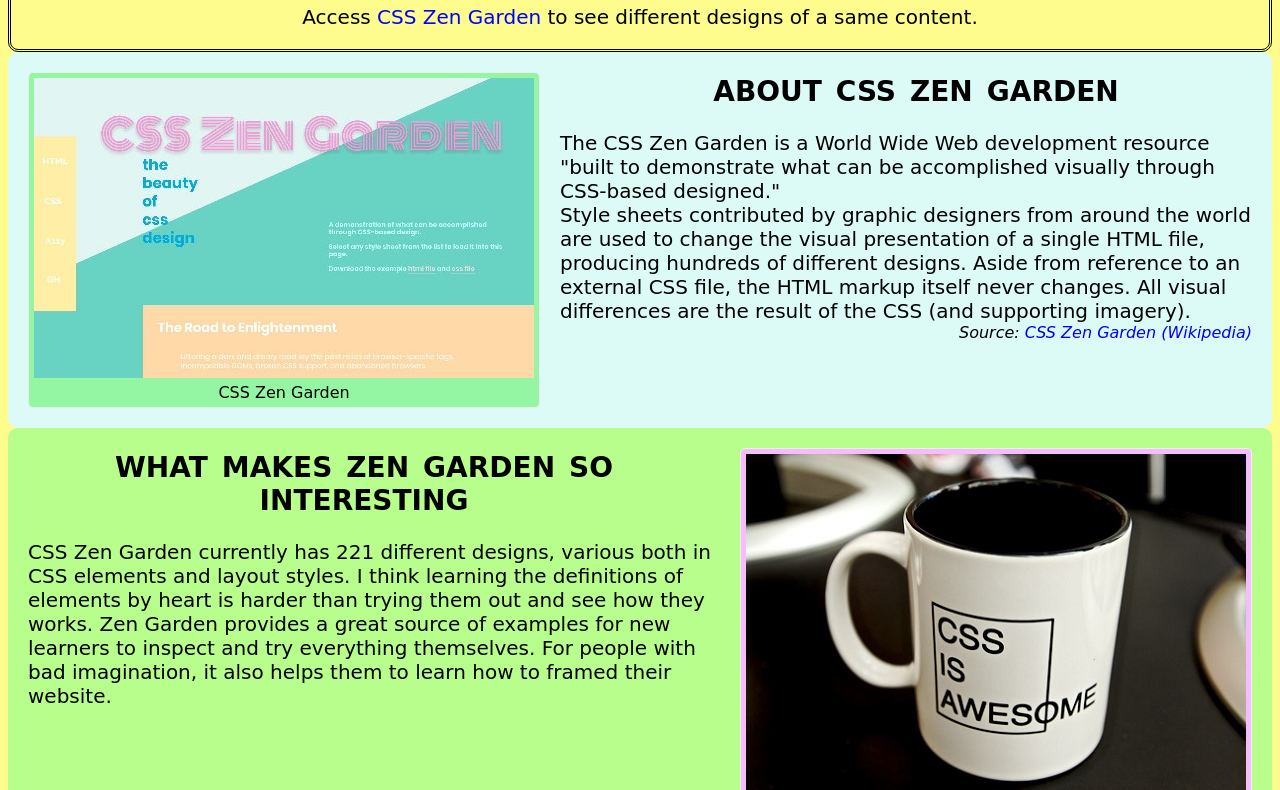
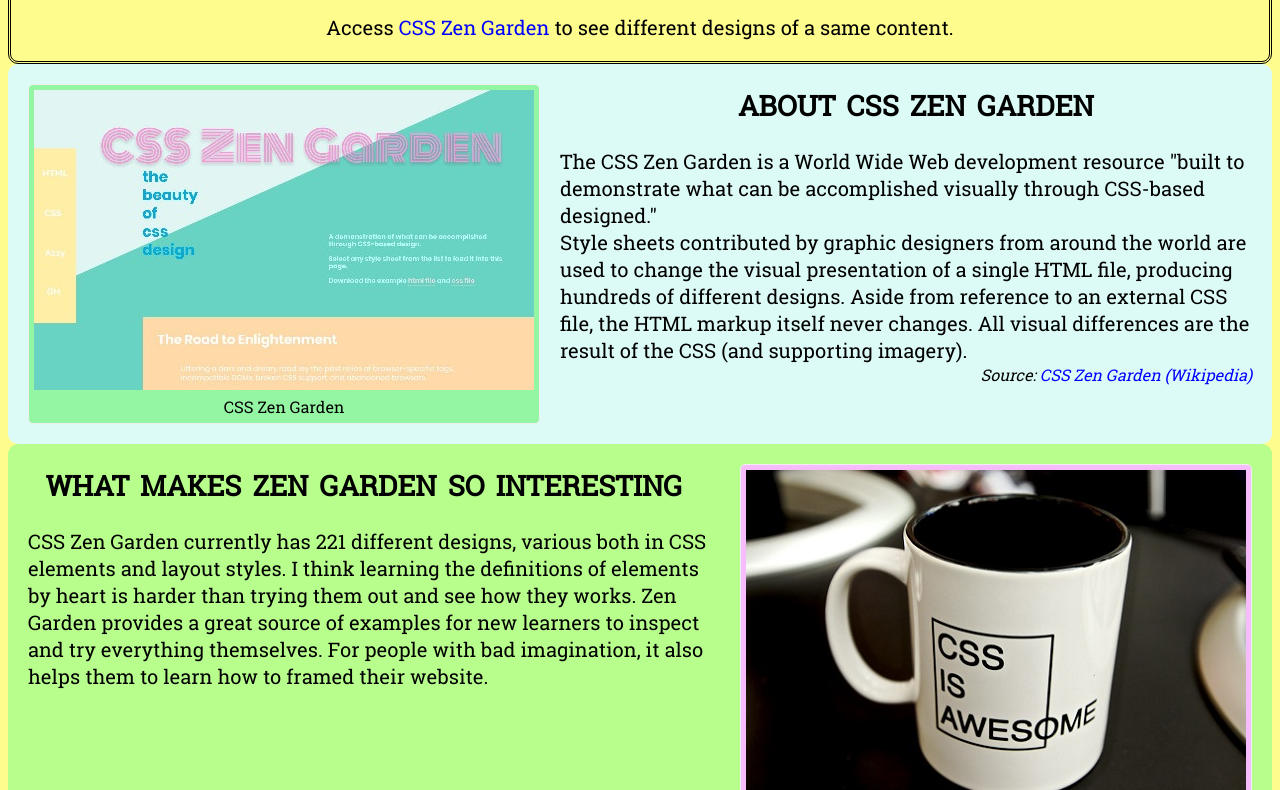
Before and after one commit to Shirone0110/ZenandtheArtofCSS, a plain HTML site: page index.html in a window 1280 px wide. Shown: the part 116-906 px from the top of the page. Drawn offline with Linux system fonts and the light colour scheme.

Commit message:
Added fonts

```diff
--- a/styles.css
+++ b/styles.css
@@ -3,9 +3,18 @@ header, section, footer, aside, nav, article, figure, figcaption
     display: block;
 }
 
+@font-face
+{
+    font-family: 'Roboto';
+    src: url('robotoslab-regular.eot');
+    src: url('robotoslab-regular.eot?#iefix') format('embedded-opentype'), url('robotoslab-regular.woff') format('woff'),
+    url('RobotoSlab-Regular.ttf') format('truetype'),
+    url('robotoslab-regular.svg#Roboto') format('svg');
+}
+
 body
 {
-    font-family: cursive;
+    font-family: Roboto, cursive;
     font-size: 20px;
     text-align: center;
     background-color: #FEFC8C;
```
Also changed, not shown: RobotoSlab-Regular.ttf (added), robotoslab-regular.svg (added), robotoslab-regular.woff (added), 1 other file.
